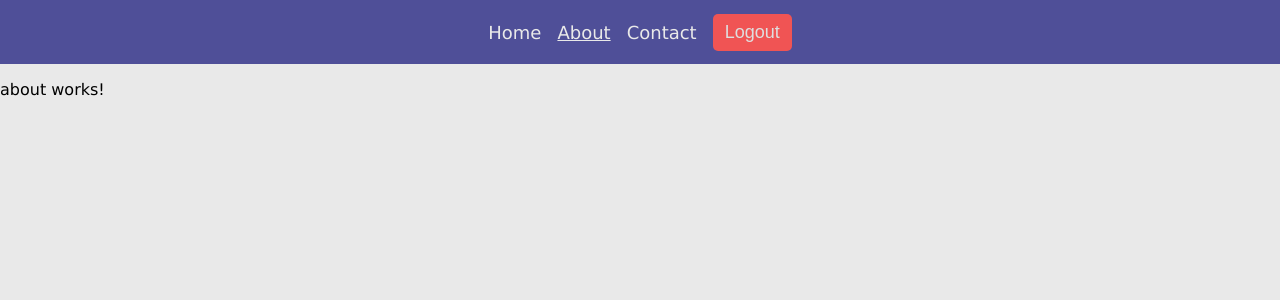
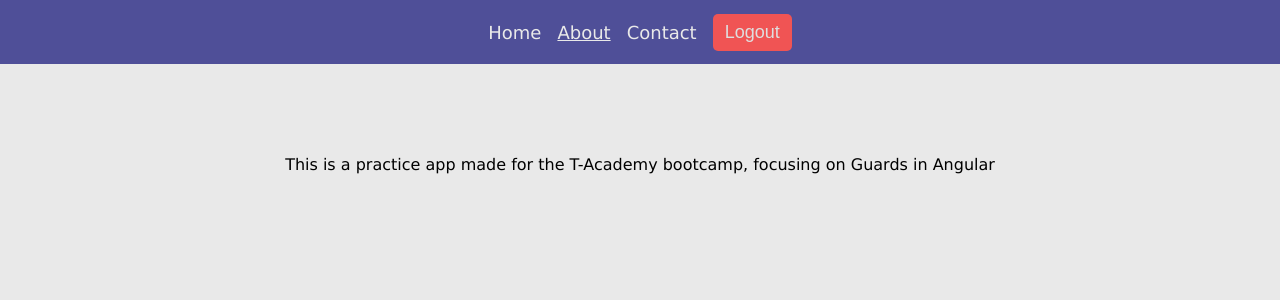
Before and after one commit to paulohenrique-gh/angular-exercicio-guards, an Angular app: page /about in a window 1280 px wide. Shown: the top 300 px of the page. Built offline with nearby package versions, Linux system fonts and the light colour scheme; sample sign-in values are in the browser's storage.

Commit message:
style: add css styles to about component

```diff
--- a/src/app/pages/about/about.component.css
+++ b/src/app/pages/about/about.component.css
@@ -0,0 +1,10 @@
+:host {
+  display: flex;
+  flex-direction: column;
+  justify-content: center;
+  height: 200px;
+}
+
+p {
+  text-align: center;
+}
--- a/src/app/pages/about/about.component.html
+++ b/src/app/pages/about/about.component.html
@@ -1 +1 @@
-<p>about works!</p>
+<p>This is a practice app made for the T-Academy bootcamp, focusing on Guards in Angular</p>
```
